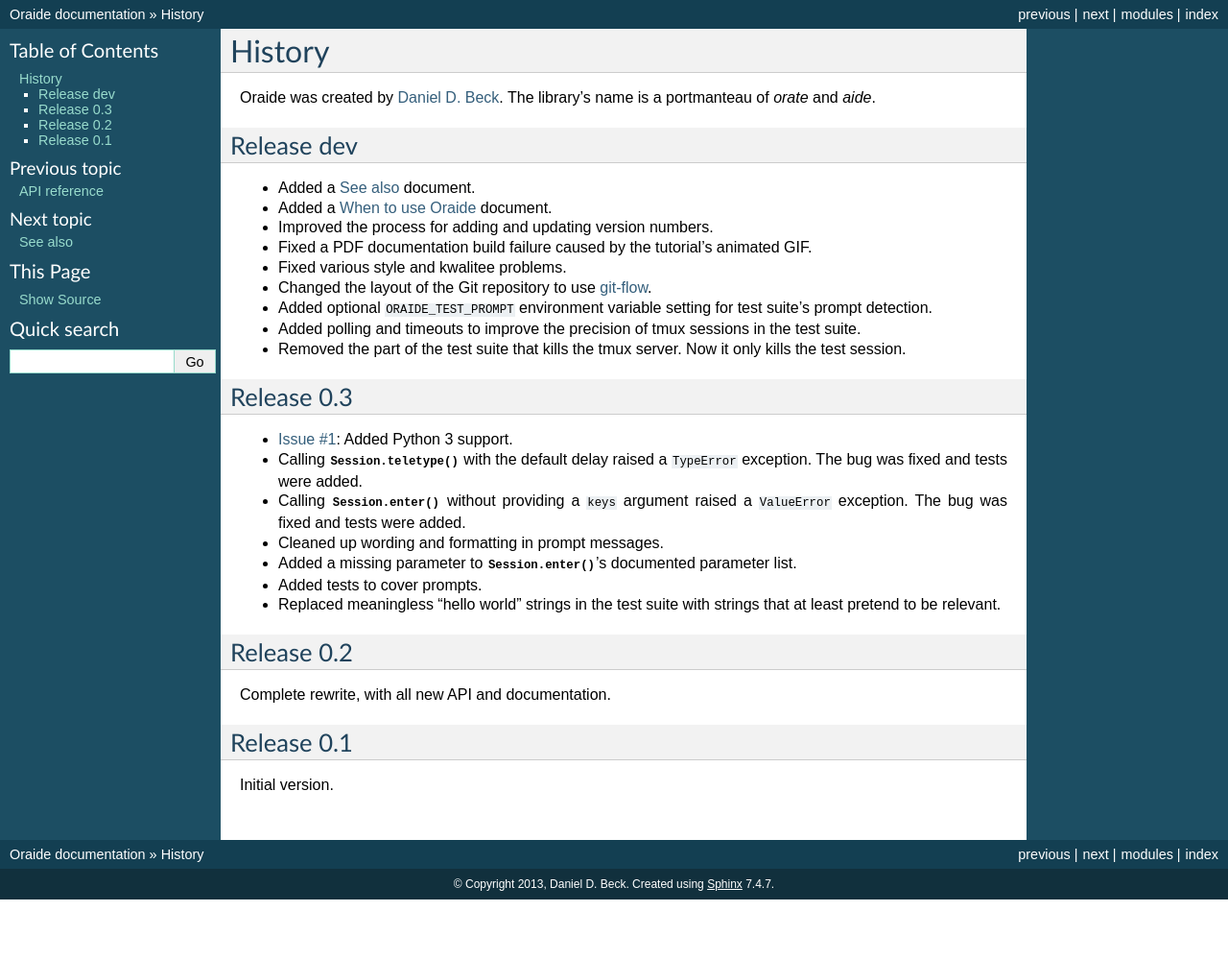
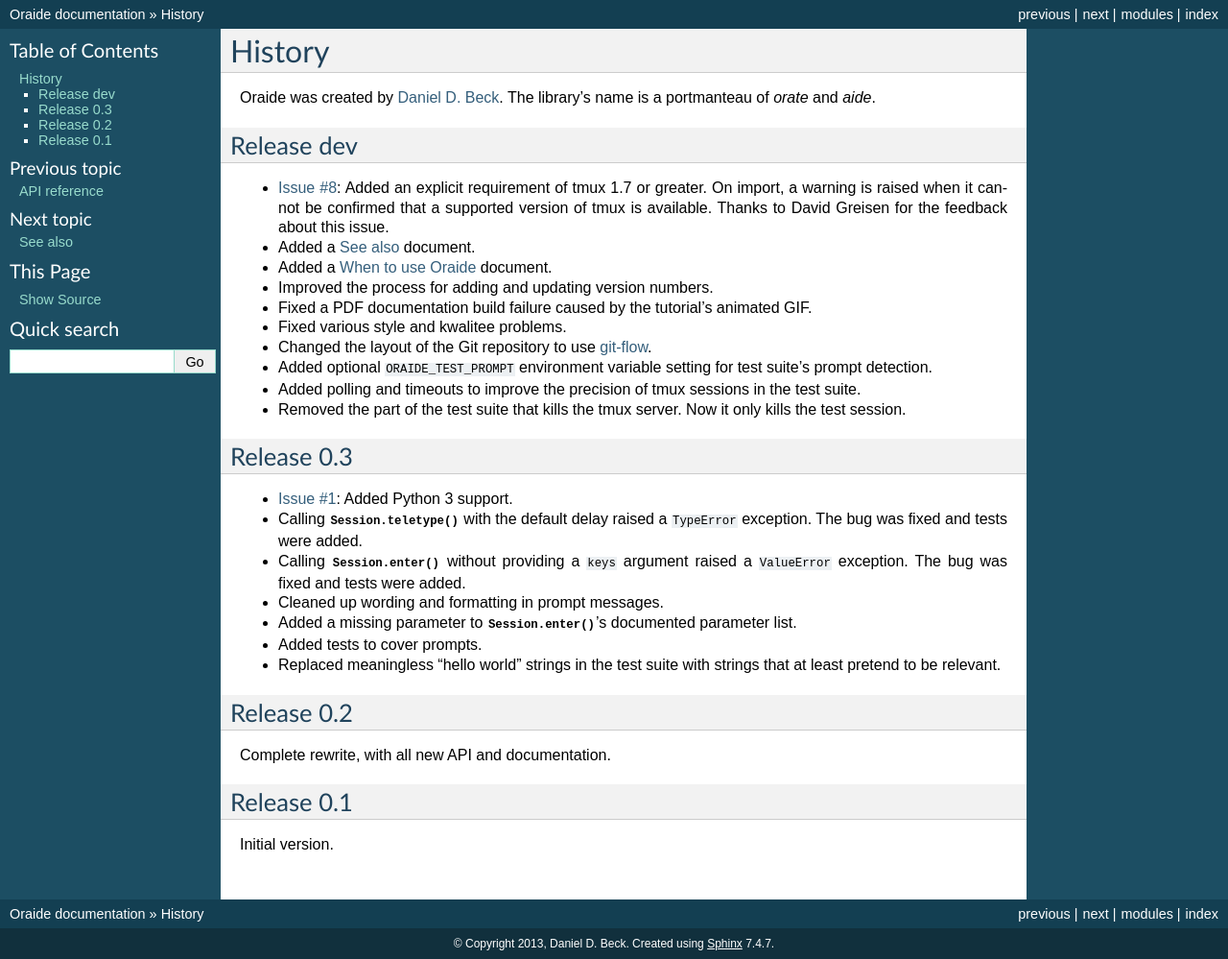
Before and after one commit to ddbeck/oraide, a Sphinx documentation site: the page built from docs/history.rst, in a window 1280 px wide. Shown: the whole page at 96% size. Built offline with Sphinx 7.4.7, drawn with Linux system fonts in a browser that asks for light colours; the version number could not be read and is left out; before the commit the page ends 937 px from its top, so only the background shows below that.

Commit message:
add issue #8 changes to the version history

```diff
--- a/docs/history.rst
+++ b/docs/history.rst
@@ -11,6 +11,9 @@
 Release dev
 -----------
 
+- :issue:`8`: Added an explicit requirement of tmux 1.7 or greater.
+  On import, a warning is raised when it cannot be confirmed that a supported version of tmux is available.
+  Thanks to David Greisen for the feedback about this issue.
 - Added a :ref:`seealso` document.
 - Added a :ref:`whentouse` document.
 - Improved the process for adding and updating version numbers.
```
